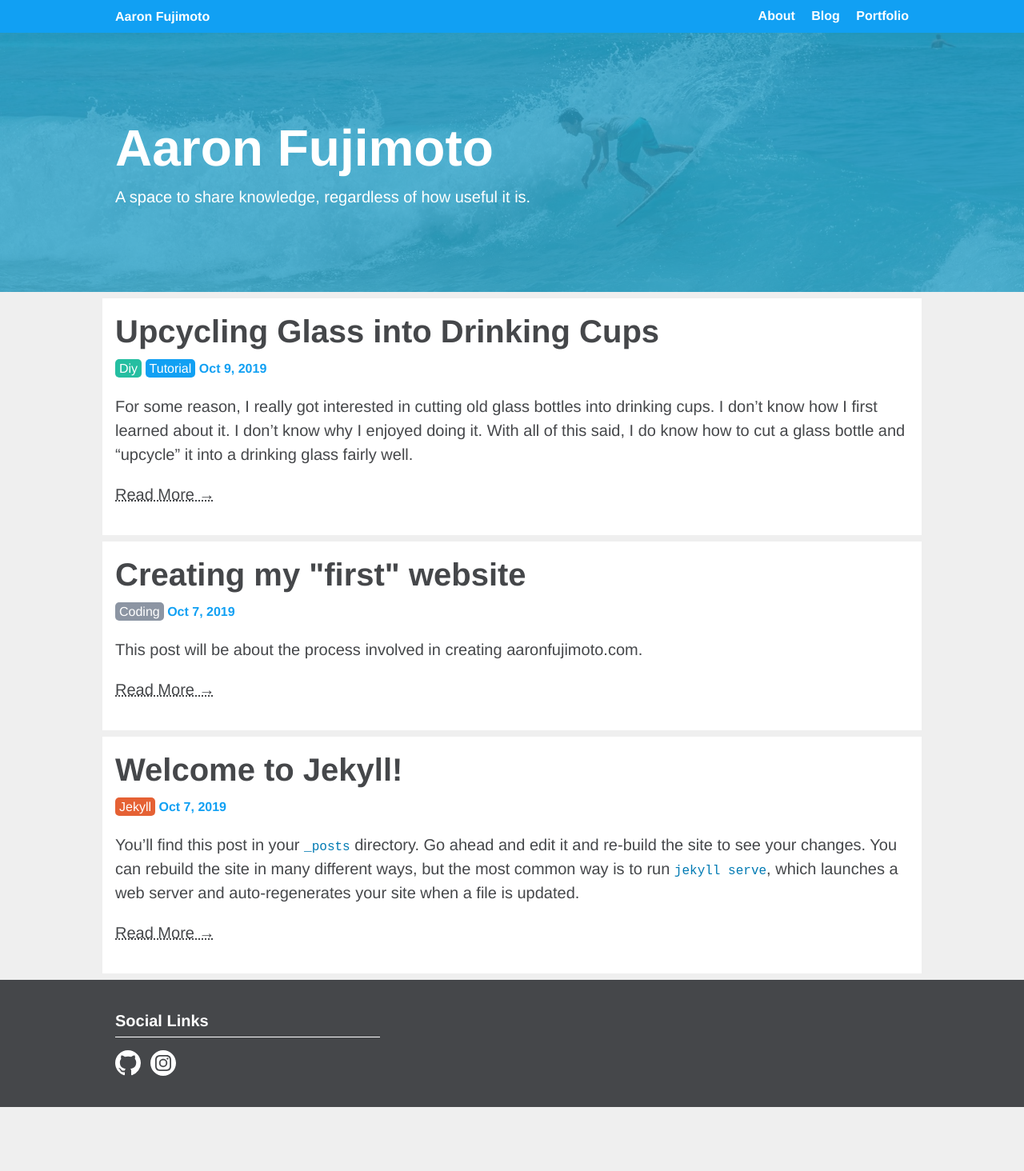
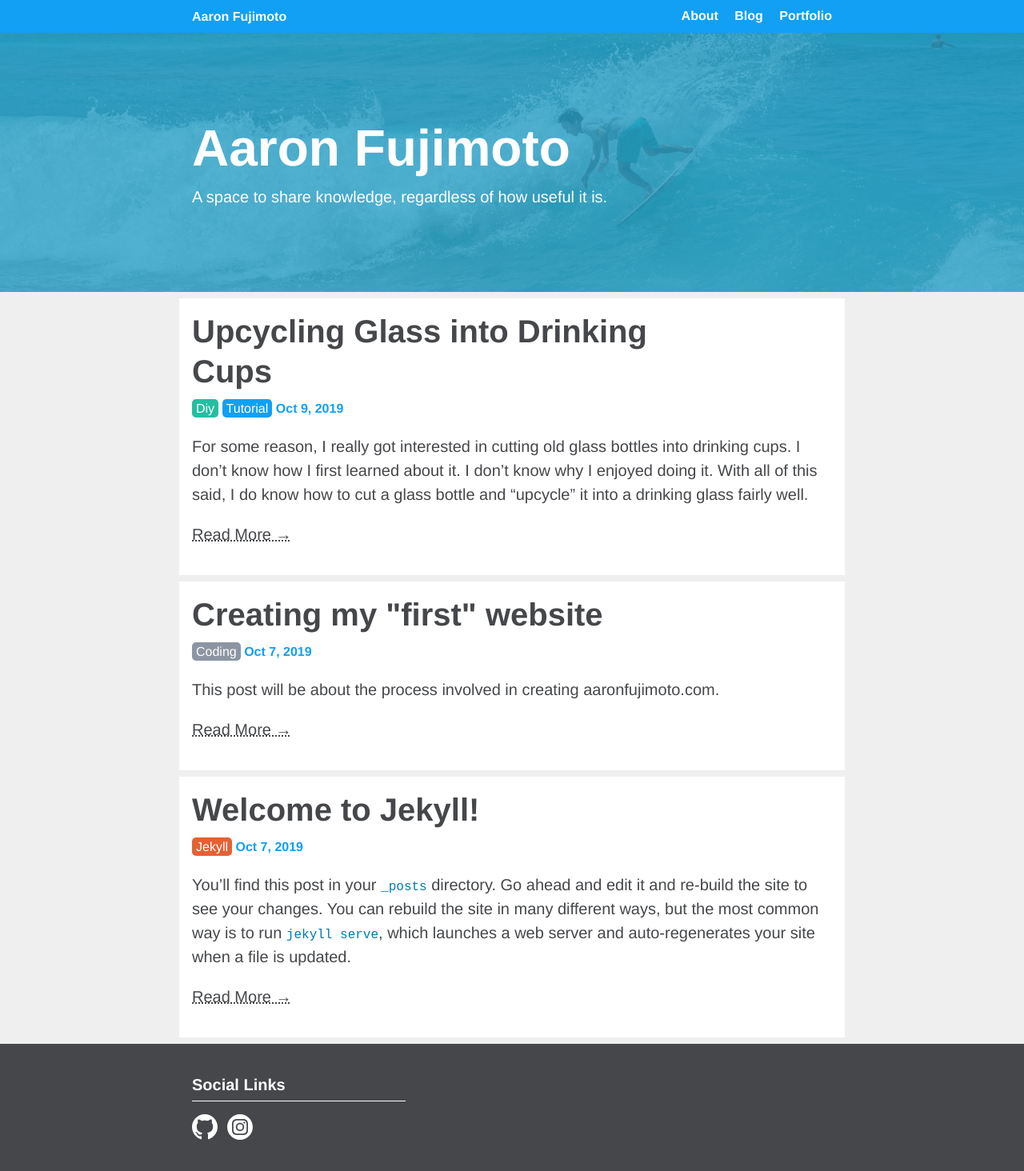
Before and after one commit to aaronfuj/aaronfuj.github.io, a Jekyll site: the page built from index.markdown, in a window 1280 px wide. Shown: the whole page at 80% size. Built offline with Jekyll 4.4.1, drawn with Linux system fonts in a browser that asks for light colours; before the commit the page ends 1384 px from its top, so only the background shows below that.

Commit message:
Shrank container size

```diff
--- a/_sass/_variables.scss
+++ b/_sass/_variables.scss
@@ -36,7 +36,7 @@ $h6-size: 12px !default;
 $color-border: #ddd !default;
 
 // Container width
-$container-width: 64em;
+$container-width: 52em;
 
 // Large breakpoint
 $breakpoint-lg: 52em;
```
